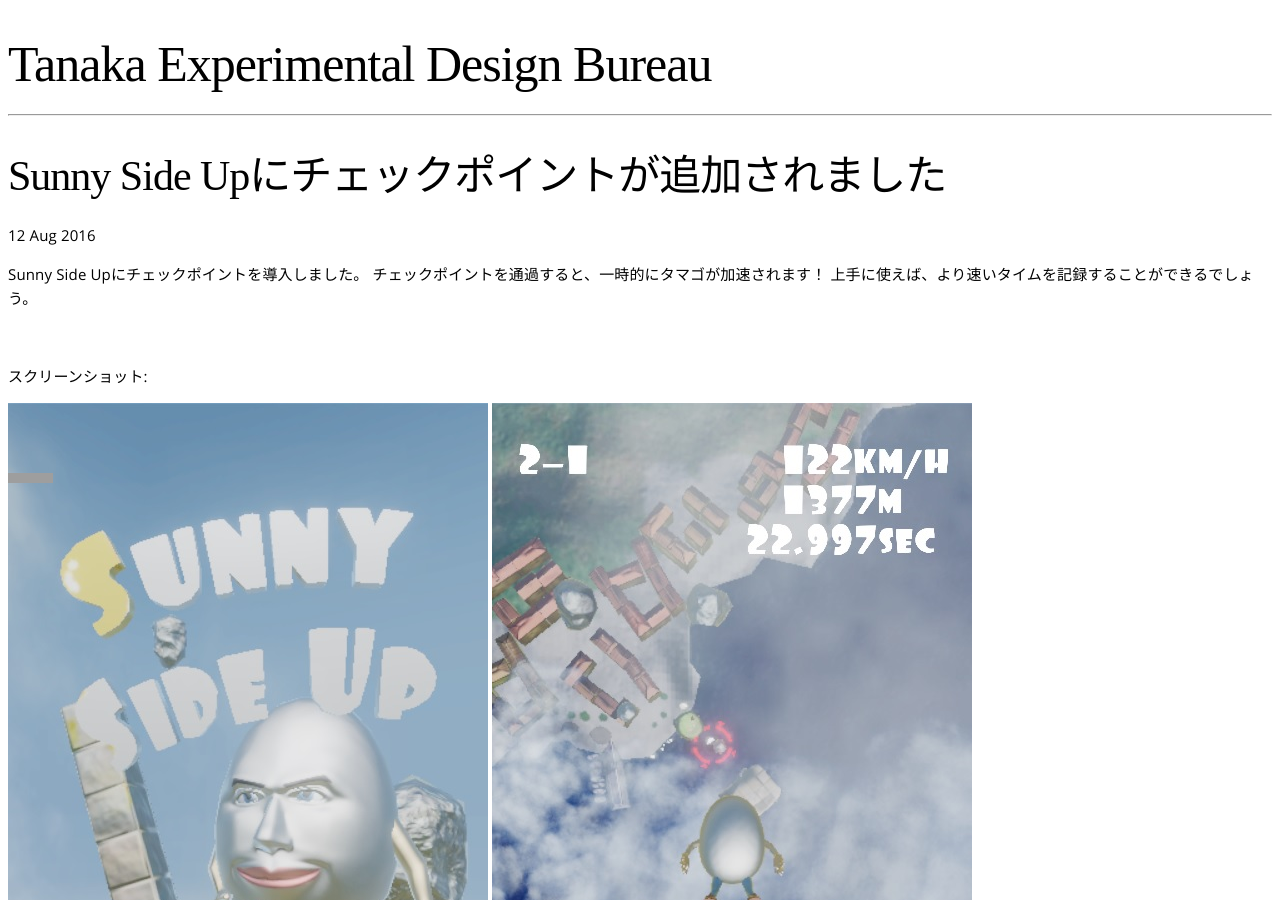
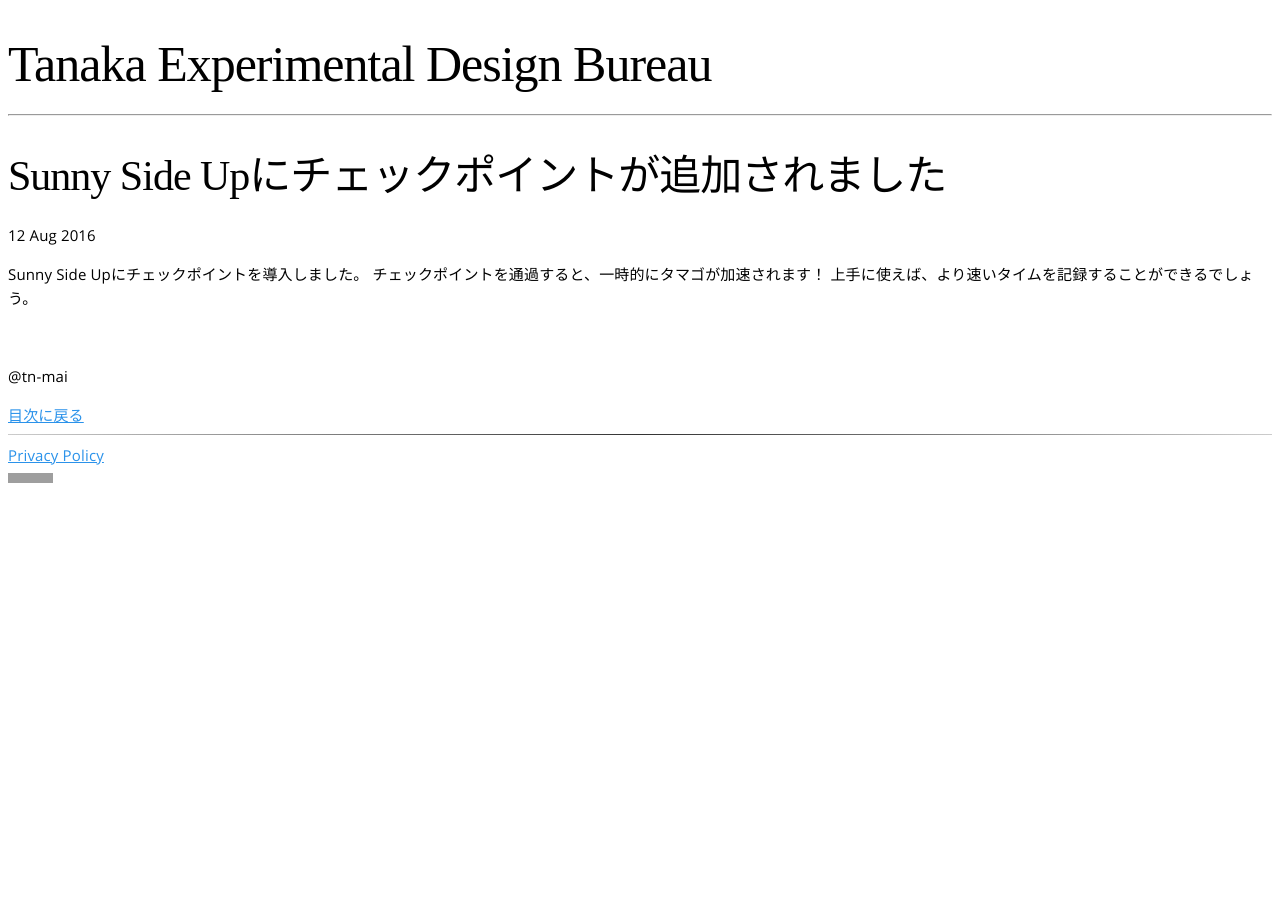
Before and after one commit to tn-mai/tn-mai.github.io, a Jekyll site: the page built from _posts/2016-08-12-Add-Checkpoints.md, in a window 1280 px wide and 900 px high. Built offline with Jekyll 4.4.1, drawn with Linux system fonts in a browser that asks for light colours; some web fonts are replaced; grey boxes are pictures that could not be loaded.

Commit message:
Remove unnecessary screen shot.

```diff
--- a/_posts/2016-08-12-Add-Checkpoints.md
+++ b/_posts/2016-08-12-Add-Checkpoints.md
@@ -9,11 +9,4 @@
 
 <a href='https://play.google.com/store/apps/details?id=com.SunnySideUp&utm_source=global_co&utm_medium=prtnr&utm_content=Mar2515&utm_campaign=PartBadge&pcampaignid=MKT-Other-global-all-co-prtnr-py-PartBadge-Mar2515-1'><img alt='Get it on Google Play' src='https://play.google.com/intl/en_us/badges/images/generic/en_badge_web_generic.png' class="badge"/></a>
 
-スクリーンショット:
-
-![タイトル]({{site.baseurl}}/images/20160805/SunnySideUp_Title.jpg)
-![ゲーム画面]({{site.baseurl}}/images/20160805/MainGame.jpg)
-![目玉焼き]({{site.baseurl}}/images/20160805/Success_SunnySideUp.jpg)
-![両面焼き]({{site.baseurl}}/images/20160805/Success_OverMedium.jpg)
-
 @tn-mai
```
